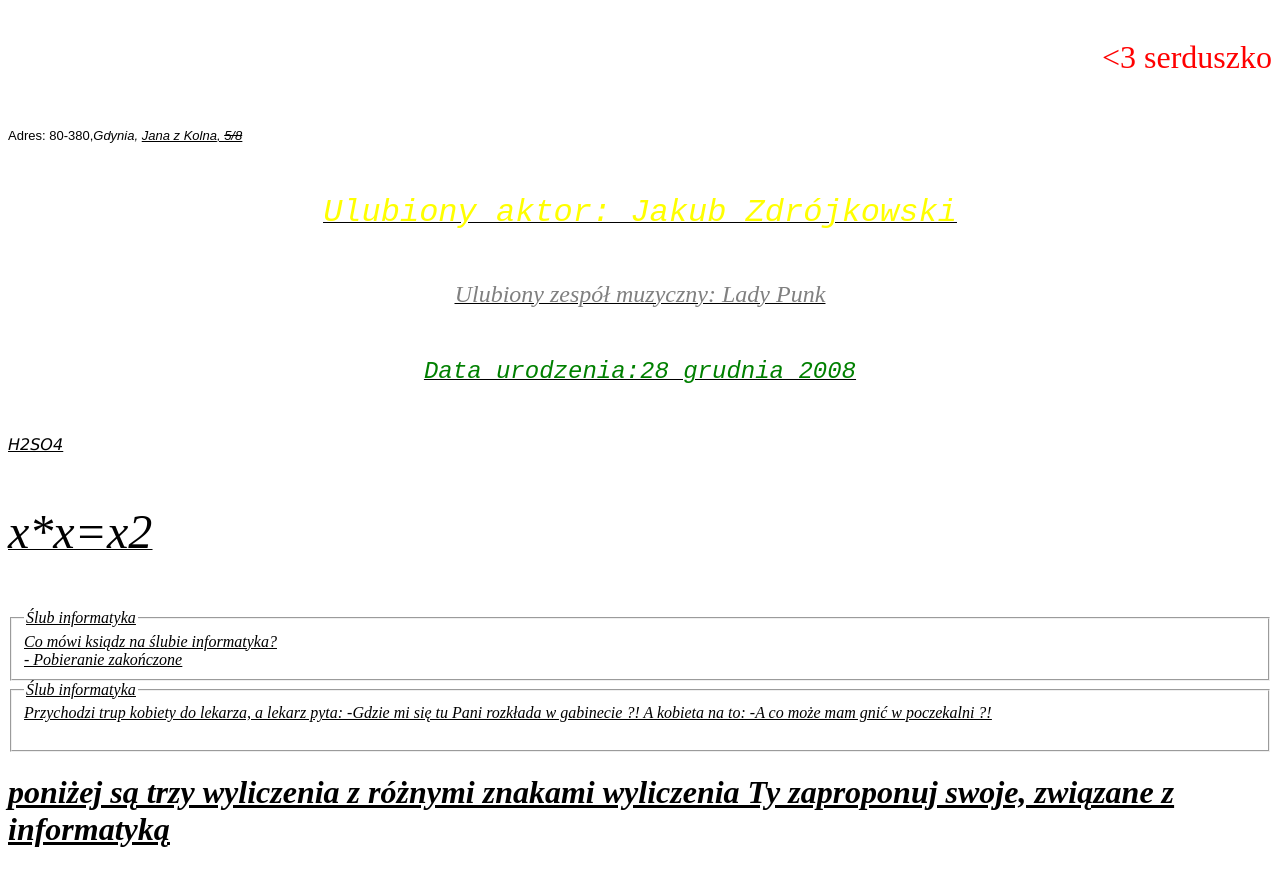
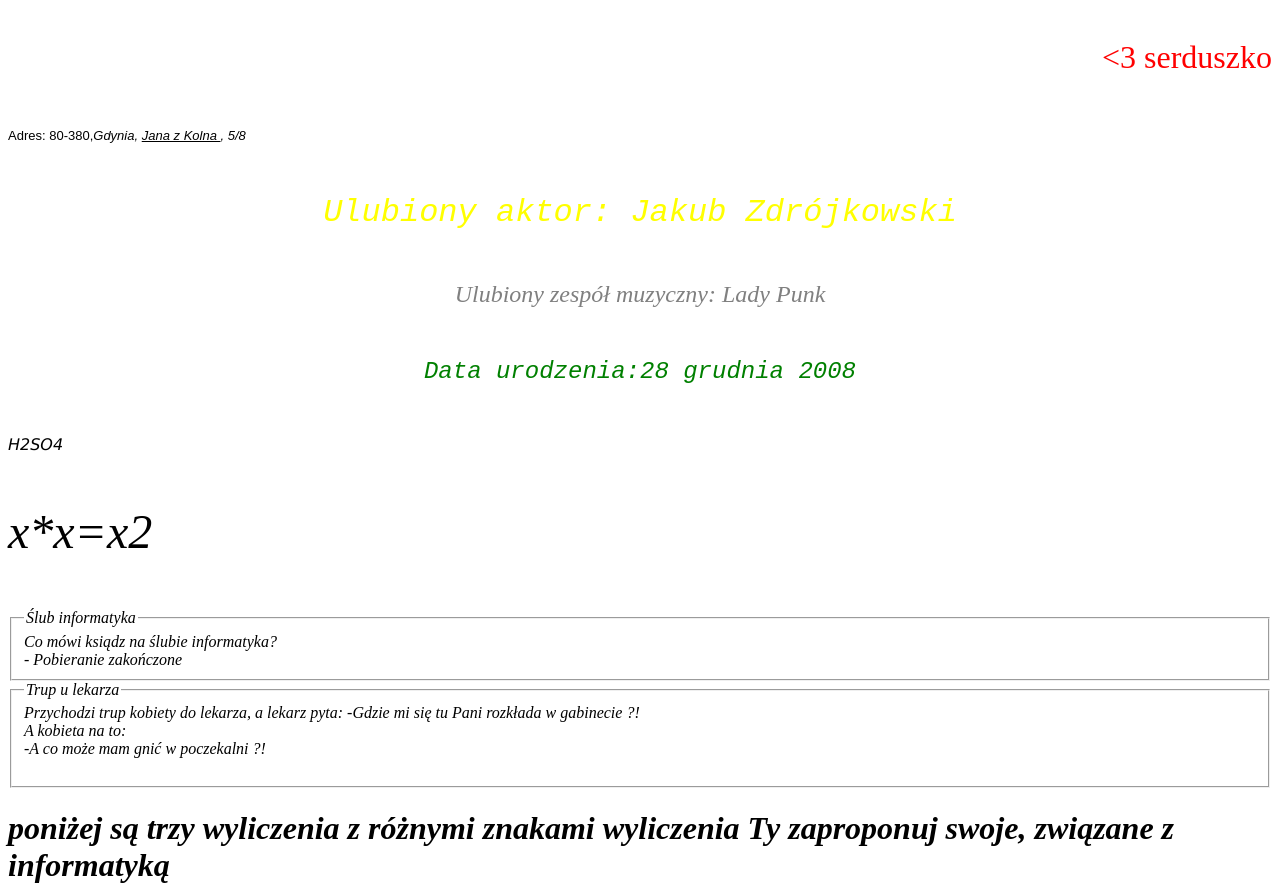
Before and after one commit to mikolajklonowski2f/witryny-i-aplikacje, a plain HTML site: page index.html in a window 1280 px wide. Shown: the part 1480-2367 px from the top of the page. Drawn offline with Linux system fonts and the light colour scheme.

Commit message:
Update index.html

```diff
--- a/index.html
+++ b/index.html
@@ -26,7 +26,7 @@ Mikołaj Klonowski
 <p align="right"> <font color="red" size="6" face="face"> :) radość </font> </p> <br>
 <p align="right"> <font color="red" size="6" face="face"> :X wielka radość </font> </p> <br>
 <p align="right"> <font color="red" size="6" face="face"> <3 serduszko </font> </p> <br>
-<p align="left"> <font color="black" size="2" face="Arial"> Adres: 80-380,<em>Gdynia<em/>, <u>Jana z Kolna<u/>, <s>5/8</s>  </font> </p> <p> <br>
+<p align="left"> <font color="black" size="2" face="Arial"> Adres: 80-380,<em>Gdynia<em/>, <u> Jana z Kolna </u>, 5/8  </font> </p> <p> <br>
 <p align="center"> <font color="yellow" size="6" face="Courier New"> Ulubiony aktor: Jakub Zdrójkowski </font>  <p> <br>
 <p align="center"> <font color="grey" size="5" face="Times New Roman"> Ulubiony zespół muzyczny:  Lady Punk </font>  <p> <br>
 <p align="center"> <font color="green" size="5" face="Courier New"> Data urodzenia:28 grudnia 2008 </font>  <p> <br>
@@ -36,11 +36,11 @@ Mikołaj Klonowski
 		Co mówi ksiądz na ślubie informatyka?<br>
 - Pobieranie zakończone<br>
 </FIELDSET>
-	<FIELDSET> <LEGEND> Ślub informatyka </LEGEND>
+	<FIELDSET> <LEGEND> Trup u lekarza </LEGEND>
 
 Przychodzi trup kobiety do lekarza, a lekarz pyta:
 -Gdzie mi się tu Pani rozkłada w gabinecie ?!
-A kobieta na to:
+		<br>A kobieta na to:</br>
 -A co może mam gnić w poczekalni ?!<br>
 <br>
 </FIELDSET>
```
